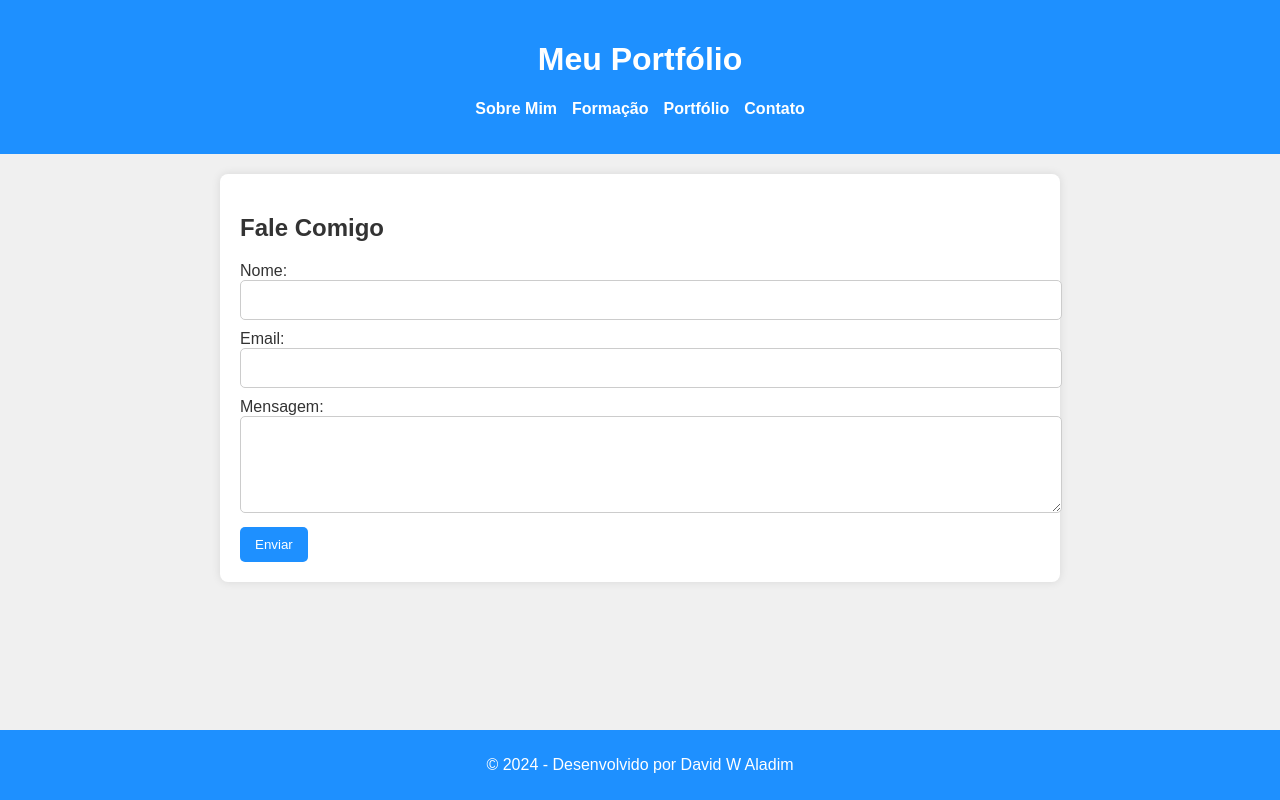
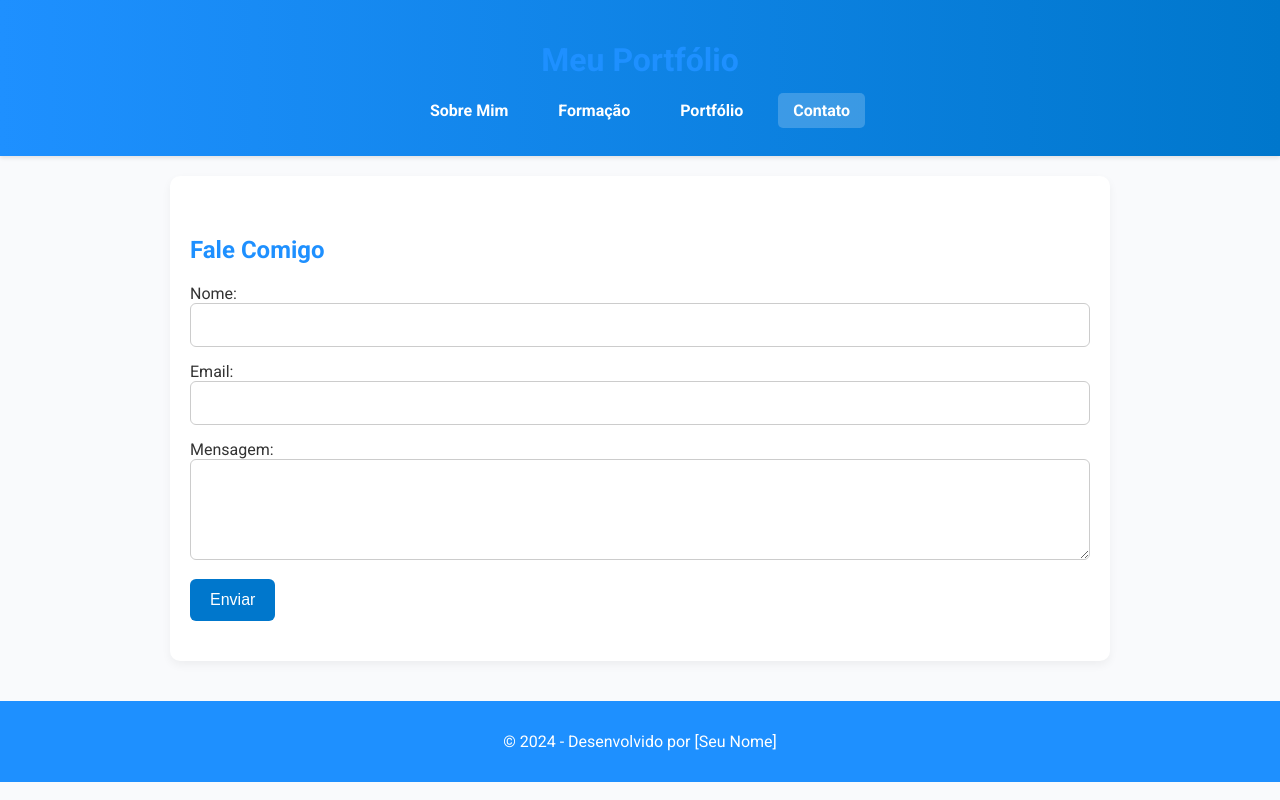
Before and after one commit to DWAladim/dwaladim.github.io, a plain HTML site: page contato.html in a window 1280 px wide. Drawn offline with Linux system fonts and the light colour scheme.

Commit message:
Add files via upload

```diff
--- a/contato.html
+++ b/contato.html
@@ -14,7 +14,7 @@
         <li><a href="index.html">Sobre Mim</a></li>
         <li><a href="formacao.html">Formação</a></li>
         <li><a href="portfolio.html">Portfólio</a></li>
-        <li><a href="contato.html">Contato</a></li>
+        <li><a href="contato.html" class="active">Contato</a></li>
       </ul>
     </nav>
   </header>
@@ -36,7 +36,7 @@
     </section>
   </main>
   <footer>
-    <p>&copy; 2024 - Desenvolvido por David W Aladim</p>
+    <p>&copy; 2024 - Desenvolvido por [Seu Nome]</p>
   </footer>
 </body>
 </html>
--- a/style.css
+++ b/style.css
@@ -1,59 +1,83 @@
+@import url('https://fonts.googleapis.com/css2?family=Roboto:wght@400;700&display=swap');
+
 body {
-  font-family: Arial, sans-serif;
+  font-family: 'Roboto', sans-serif;
   margin: 0;
   padding: 0;
-  background-color: #f0f0f0;
+  background-color: #f9fafc;
   color: #333;
 }
 header {
-  background-color: #1e90ff;
+  background: linear-gradient(to right, #1e90ff, #0077cc);
   color: white;
   padding: 20px 0;
   text-align: center;
+  position: sticky;
+  top: 0;
+  z-index: 1000;
+  box-shadow: 0 2px 4px rgba(0,0,0,0.1);
 }
 nav ul {
   list-style: none;
   padding: 0;
   display: flex;
   justify-content: center;
-  gap: 15px;
+  gap: 20px;
+  margin-top: 10px;
+  flex-wrap: wrap;
 }
 nav a {
   color: white;
   text-decoration: none;
   font-weight: bold;
+  padding: 8px 15px;
+  border-radius: 5px;
+  transition: background 0.3s;
+}
+nav a:hover, nav a.active {
+  background-color: rgba(255,255,255,0.2);
 }
 main {
-  padding: 20px;
-  max-width: 800px;
+  padding: 40px 20px;
+  max-width: 900px;
   margin: auto;
   background-color: white;
   margin-top: 20px;
-  border-radius: 8px;
-  box-shadow: 0 0 10px rgba(0,0,0,0.1);
+  border-radius: 10px;
+  box-shadow: 0 4px 10px rgba(0,0,0,0.05);
+}
+h1, h2, h3 {
+  color: #1e90ff;
 }
 footer {
   background-color: #1e90ff;
   color: white;
   text-align: center;
-  padding: 10px 0;
-  position: fixed;
+  padding: 15px 0;
+  position: relative;
+  bottom: 0;
   width: 100%;
-  bottom: 0;
+  margin-top: 40px;
 }
 input, textarea {
   width: 100%;
-  padding: 10px;
-  margin-bottom: 10px;
-  border-radius: 5px;
+  padding: 12px;
+  margin-bottom: 15px;
+  border-radius: 6px;
   border: 1px solid #ccc;
   font-size: 1em;
+  box-sizing: border-box;
 }
 button {
-  background-color: #1e90ff;
+  background-color: #0077cc;
   color: white;
-  padding: 10px 15px;
+  padding: 12px 20px;
   border: none;
-  border-radius: 5px;
+  border-radius: 6px;
   cursor: pointer;
+  transition: background 0.3s;
+  font-size: 1em;
 }
+button:hover {
+  background-color: #005fa3;
+}
```
Also changed, not shown: formacao.html (+1 -1 lines), index.html (+1 -1 lines), portfolio.html (+1 -1 lines).
